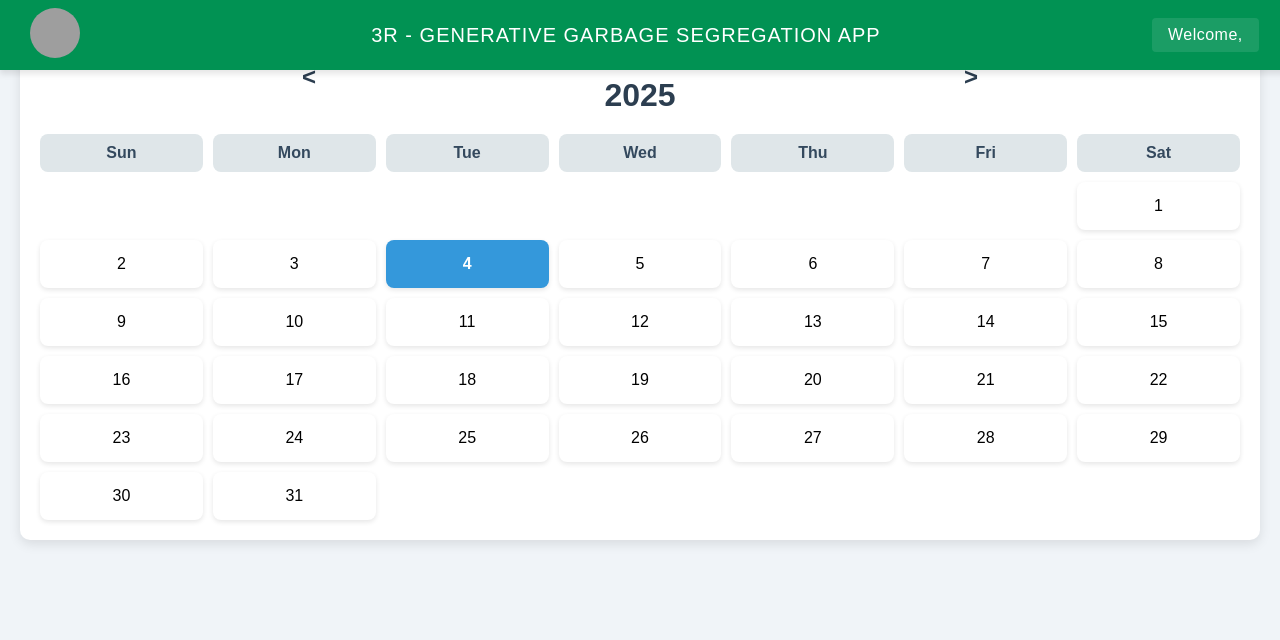
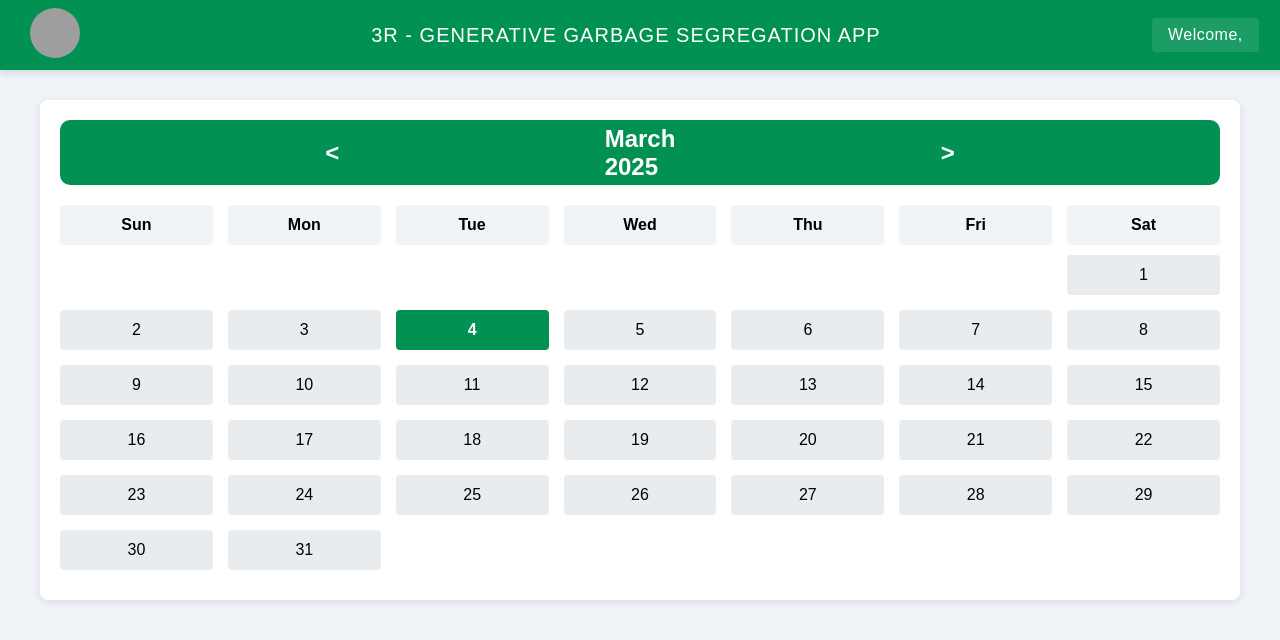
Before and after one commit to Mdraza78/Reduce-Recycle-Rewards, a React (Vite) app in the folder frontend/: page /dashboard in a window 1280 px wide. Shown: the top 640 px of the page. Built offline with nearby package versions, Linux system fonts and the light colour scheme; no server answers; grey boxes are pictures that could not be loaded.

Commit message:
Modified css Designing

```diff
--- a/frontend/src/components/Calendar.css
+++ b/frontend/src/components/Calendar.css
@@ -1,90 +1,85 @@
 .calendar {
+    display: flex;
+    flex-direction: column;
+    align-items: center;
     width: 100%;
     max-width: 1200px;
-    margin: 20px auto; /* Add margin at the top */
+    margin: 40px auto; /* Increased margin for gap */
+    background-color: white;
+    border-radius: 8px;
+    box-shadow: 0 2px 10px rgba(0, 0, 0, 0.1);
     padding: 20px;
-    background-color: #ffffff;
+    box-sizing: border-box;
+    height: 500px; /* Increase the height */
+  }
+
+  .calendar-header {
+    display: flex;
+    background-color: #019253;
+    color: white;
     border-radius: 10px;
-    box-shadow: 0 4px 12px rgba(0, 0, 0, 0.1);
-    text-align: center; /* Center align the title */
-}
+    justify-content: space-between;
+    align-items: center;
+    width: 100%;
+    height: 65px;
+    margin-bottom: 20px;
+  }
 
-/* Separate title for better alignment */
-.calendar-header {
-    margin-bottom: 20px;
-}
+  .month-year {
+    font-size: 1.5em;
+    font-weight: bold;
+  }
 
-.calendar-controls {
+  .nav-arrow {
+    background: none;
+    color: white;
+    border: none;
+    font-size: 1.5em;
+    cursor: pointer;
+    padding: 0 10px;
+  }
+
+  .nav-arrow:hover {
+    color: #2c3e50;
+  }
+
+  .days-of-week, .days-grid {
+    display: grid;
+    grid-template-columns: repeat(7, 1fr);
+    width: 100%;
+    gap: 15px; /* Gap between days and dates */
+  }
+
+  .day-of-week, .day {
     display: flex;
     align-items: center;
     justify-content: center;
-    gap: 15px; /* Adds spacing between buttons and title */
-    margin-bottom: 20px;
-}
-
-.month-title {
-    font-size: 2rem;
-    font-weight: bold;
-    color: #2c3e50;
-    margin: 0;
-}
-
-.nav-button {
-    background: none;
-    border: none;
-    font-size: 1.5rem;
-    color: #2c3e50;
-    cursor: pointer;
-    transition: color 0.3s ease;
+    height: 40px;
+    border-radius: 4px;
   }
 
-  .nav-button:hover {
-    color: #3498db; /* Blue hover effect */
+  .day-of-week {
+    font-weight: bold;
+    background-color: #f0f4f8;
+    margin-bottom: 10px; /* Gap between days of the week and dates */
   }
 
-  /* Calendar grid styling */
-  .calendar-grid {
-    display: grid;
-    grid-template-columns: repeat(7, 1fr);
-    gap: 10px;
+  .day {
+    background-color: #e9ecef;
+    cursor: pointer;
   }
 
-  /* Weekday headers */
-  .calendar-day-header {
-    text-align: center;
-    font-weight: bold;
-    color: #34495e; /* Darker text */
-    padding: 10px;
-    background-color: #dfe6e9; /* Light gray background */
-    border-radius: 8px;
-  }
-
-  /* Calendar days */
-  .calendar-day {
-    text-align: center;
-    padding: 15px;
-    background-color: #ffffff;
-    border-radius: 8px;
-    box-shadow: 0 2px 5px rgba(0, 0, 0, 0.1);
-    cursor: pointer;
-    transition: transform 0.2s ease, box-shadow 0.2s ease;
-  }
-
-  .calendar-day:hover {
-    transform: translateY(-2px);
-    box-shadow: 0 4px 10px rgba(0, 0, 0, 0.2);
-  }
-
-  /* Empty days (for alignment) */
-  .calendar-day.empty {
+  .day.empty {
     background-color: transparent;
-    box-shadow: none;
     cursor: default;
   }
 
-  /* Today's date */
-  .calendar-day.today {
-    background-color: #3498db; /* Blue background */
+  .day:hover {
+    background-color: #d0d4d8;
+  }
+
+  .current-day {
+    background-color: #019253; /* Highlight current date with #019253 */
     color: white;
     font-weight: bold;
   }
--- a/frontend/src/components/Calendar.jsx
+++ b/frontend/src/components/Calendar.jsx
@@ -1,84 +1,66 @@
-import React, { useState } from "react";
-import "./Calendar.css"; // Import the CSS for the calendar
+import React, { useState } from 'react';
+import './Calendar.css'; // Import the CSS for the calendar
 
 const Calendar = () => {
-  const [currentMonth, setCurrentMonth] = useState(new Date().getMonth());
-  const [currentYear, setCurrentYear] = useState(new Date().getFullYear());
+  const [currentDate, setCurrentDate] = useState(new Date()); // Current date state
+  const today = new Date(); // Today's date
+  const currentDay = today.getDate(); // Current day (e.g., 6 for March 6, 2023)
+  const currentMonth = today.getMonth(); // Current month (e.g., 2 for March)
+  const currentYear = today.getFullYear(); // Current year (e.g., 2023)
 
-  // Function to handle month change
-  const handleMonthChange = (direction) => {
-    if (direction === "prev") {
-      if (currentMonth === 0) {
-        setCurrentMonth(11);
-        setCurrentYear(currentYear - 1);
-      } else {
-        setCurrentMonth(currentMonth - 1);
-      }
-    } else if (direction === "next") {
-      if (currentMonth === 11) {
-        setCurrentMonth(0);
-        setCurrentYear(currentYear + 1);
-      } else {
-        setCurrentMonth(currentMonth + 1);
-      }
-    }
+  const daysOfWeek = ['Sun', 'Mon', 'Tue', 'Wed', 'Thu', 'Fri', 'Sat'];
+  const displayedMonth = currentDate.toLocaleString('default', { month: 'long' });
+  const displayedYear = currentDate.getFullYear();
+  const daysInMonth = new Date(displayedYear, currentDate.getMonth() + 1, 0).getDate();
+  const firstDayOfMonth = new Date(displayedYear, currentDate.getMonth(), 1).getDay();
+
+  const handlePrevMonth = () => {
+    setCurrentDate(new Date(displayedYear, currentDate.getMonth() - 1, 1));
   };
 
-  // Get the number of days in the current month
-  const daysInMonth = new Date(currentYear, currentMonth + 1, 0).getDate();
-  // Get the day of the week for the first day of the month
-  const firstDayOfMonth = new Date(currentYear, currentMonth, 1).getDay();
+  const handleNextMonth = () => {
+    setCurrentDate(new Date(displayedYear, currentDate.getMonth() + 1, 1));
+  };
+
+  const renderDaysOfWeek = () => {
+    return daysOfWeek.map((day, index) => (
+      <div key={index} className="day-of-week">
+        {day}
+      </div>
+    ));
+  };
+
+  const renderDays = () => {
+    const days = [];
+    // Add empty cells for days before the first day of the month
+    for (let i = 0; i < firstDayOfMonth; i++) {
+      days.push(<div key={`empty-${i}`} className="day empty"></div>);
+    }
+    // Add cells for each day of the month
+    for (let i = 1; i <= daysInMonth; i++) {
+      const isCurrentDay =
+        i === currentDay &&
+        currentDate.getMonth() === currentMonth &&
+        currentDate.getFullYear() === currentYear;
+
+      days.push(
+        <div key={i} className={`day ${isCurrentDay ? 'current-day' : ''}`}>
+          {i}
+        </div>
+      );
+    }
+    return days;
+  };
 
   return (
     <div className="calendar">
-      {/* Calendar Header */}
-      <div className="calendar-controls">
-        <button onClick={() => handleMonthChange("prev")} className="nav-button">
-          {"<"}
-        </button>
-        <h1 className="month-title">
-          {new Date(currentYear, currentMonth).toLocaleString("default", {
-            month: "long",
-          })}{" "}
-          {currentYear}
-        </h1>
-        <button onClick={() => handleMonthChange("next")} className="nav-button">
-          {">"}
-        </button>
+      <div className="calendar-header">
+        <button onClick={handlePrevMonth} className="nav-arrow">&lt;</button>
+        <div className="month-year">{displayedMonth} {displayedYear}</div>
+        <button onClick={handleNextMonth} className="nav-arrow">&gt;</button>
       </div>
-
-      {/* Calendar Grid */}
-      <div className="calendar-grid">
-        {/* Weekday Headers */}
-        {["Sun", "Mon", "Tue", "Wed", "Thu", "Fri", "Sat"].map((day) => (
-          <div key={day} className="calendar-day-header">
-            {day}
-          </div>
-        ))}
-
-        {/* Empty Days (for alignment) */}
-        {Array.from({ length: firstDayOfMonth }).map((_, index) => (
-          <div key={`empty-${index}`} className="calendar-day empty"></div>
-        ))}
-
-        {/* Days of the Month */}
-        {Array.from({ length: daysInMonth }).map((_, index) => {
-          const date = index + 1;
-          const isToday =
-            date === new Date().getDate() &&
-            currentMonth === new Date().getMonth() &&
-            currentYear === new Date().getFullYear();
-
-          return (
-            <div
-              key={date}
-              className={`calendar-day ${isToday ? "today" : ""}`}
-            >
-              {date}
-            </div>
-          );
-        })}
-      </div>
+      <div className="days-of-week">{renderDaysOfWeek()}</div>
+      <div className="days-grid">{renderDays()}</div>
     </div>
   );
 };
--- a/frontend/src/components/Dashboard.css
+++ b/frontend/src/components/Dashboard.css
@@ -20,15 +20,14 @@
   }
 
   /* Dashboard container (below Navbar) */
-  .dashboard {
+  .dashboard-content {
     flex: 1;
     display: flex;
     flex-direction: column;
     align-items: center;
     justify-content: flex-start;
     padding: 20px;
-
     box-sizing: border-box;
     overflow-y: auto; /* Allow scrolling */
-    margin-top: 20px; /* Push content down below the navbar */
-}
+    margin-top: 40px; /* Increased margin for gap */
+  }
--- a/frontend/src/components/Dashboard.jsx
+++ b/frontend/src/components/Dashboard.jsx
@@ -5,10 +5,11 @@ import Calendar from "./Calendar"; // Import the new Calendar component
 
 const Dashboard = () => {
   return (
-    < div className="dashboard-wrapper">
+    <div className="dashboard-wrapper">
       <Navbar /> {/* Navbar at the top */}
+      <div className="dashboard-content">
         <Calendar /> {/* Use the Calendar component */}
-
+      </div>
     </div>
   );
 };
```
